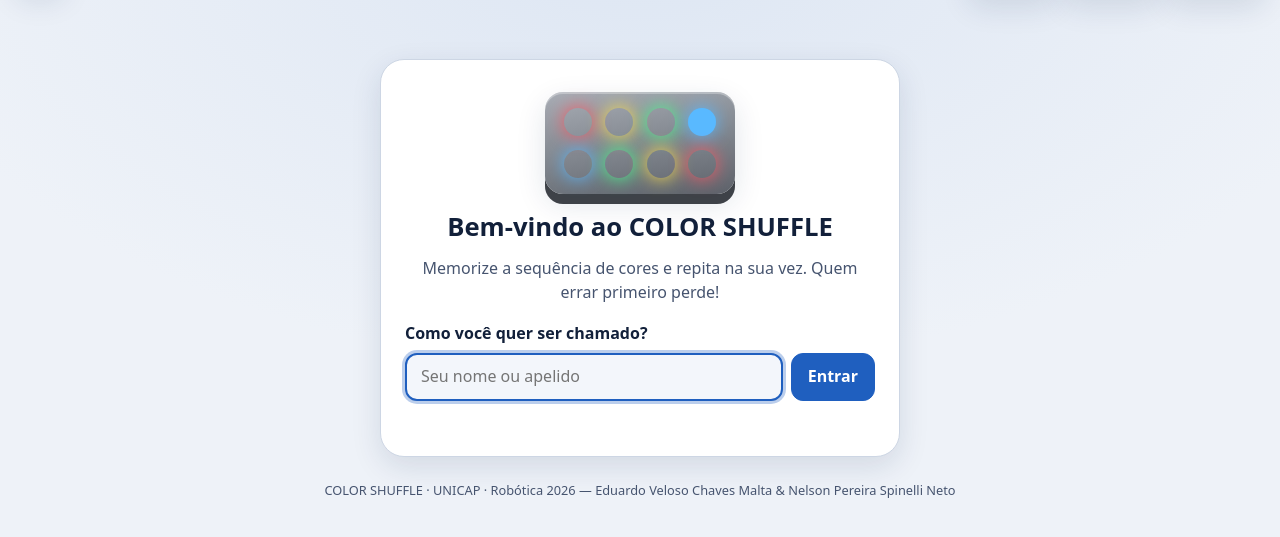
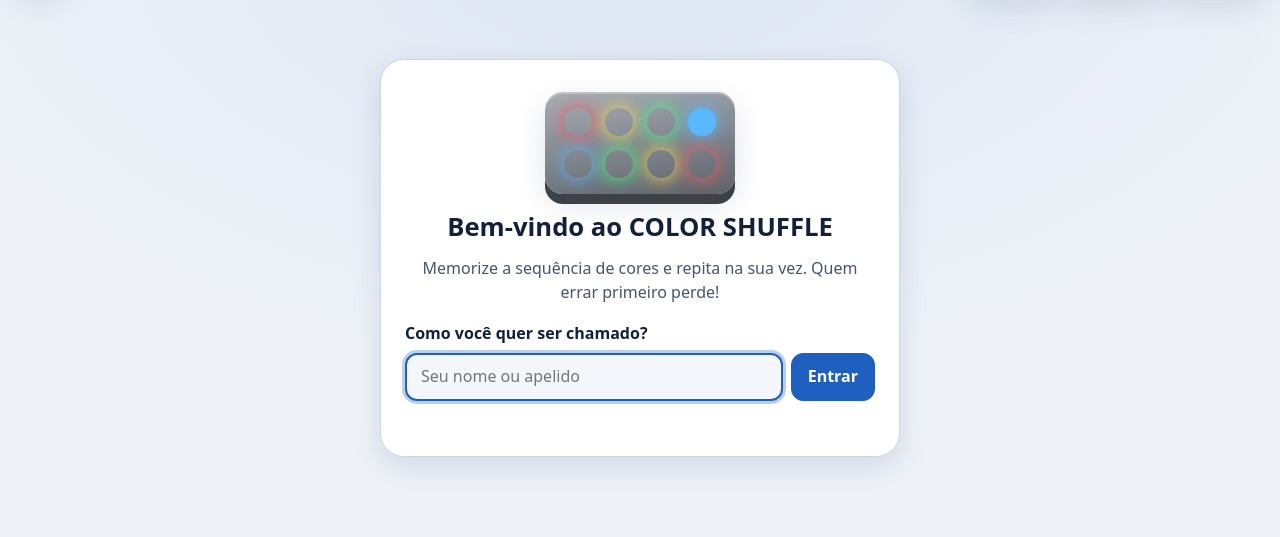
Before and after one commit to Nelson-Spinelli/color-shuffle, a plain HTML site: page index.html in a window 1280 px wide. Shown: the part 65-602 px from the top of the page. Drawn offline with Linux system fonts and the light colour scheme.

Commit message:
Remove o rodapé com disciplina e nomes
Co-Authored-By: Claude Opus 5.5 <noreply@anthropic.com>

```diff
--- a/index.html
+++ b/index.html
@@ -228,9 +228,6 @@
     </section>
   </main>
 
-  <footer class="rodape">
-    <p>COLOR SHUFFLE · UNICAP · Robótica 2026 — Eduardo Veloso Chaves Malta &amp; Nelson Pereira Spinelli Neto</p>
-  </footer>
 
   <canvas id="confete" class="confete" aria-hidden="true"></canvas>
 
```
